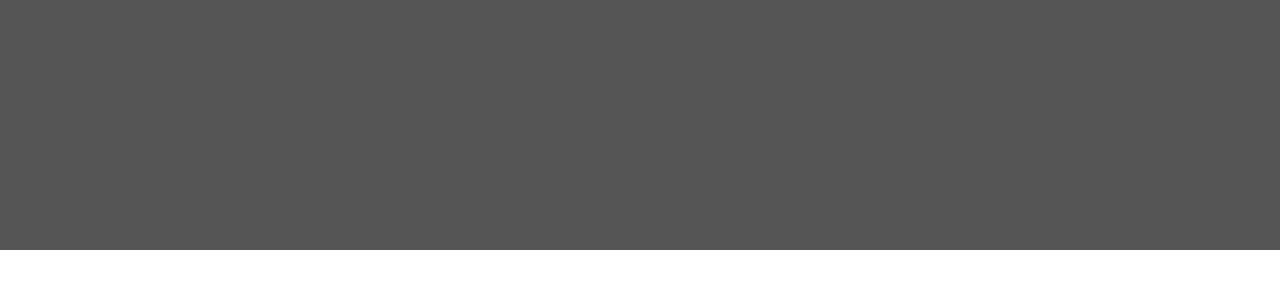
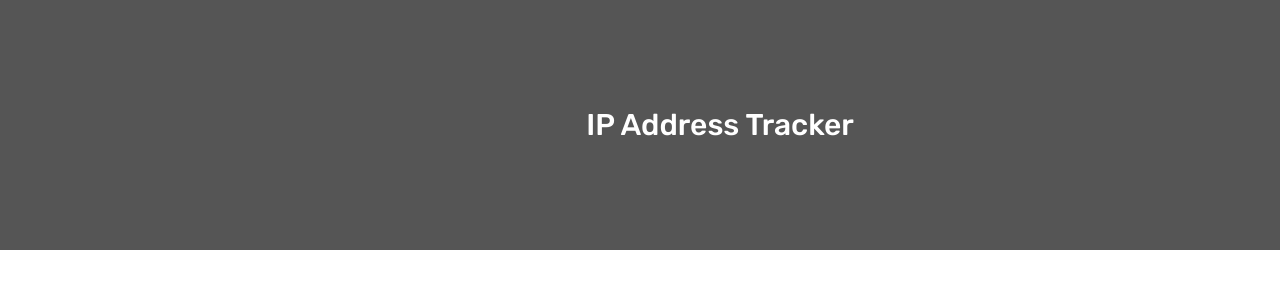
Before and after one commit to bartek-swiderski92/ip-address-tracker, a React (Create React App) app: page / in a window 1280 px wide. Shown: the top 300 px of the page. Built offline with nearby package versions, Linux system fonts and the light colour scheme.

Commit message:
styled heading

```diff
--- a/src/Header.scss
+++ b/src/Header.scss
@@ -1,7 +1,20 @@
-.background-image {
+@import "./sass/variables";
+
+.header--background {
+    display: flex;
+    justify-content: space-around;
+    flex-direction: column;
+    align-items: center;
+
     overflow: hidden;
     background-color: #555;
     width: 1440px;
     height: 250px;
+    }
 
+.header--heading {
+    font-family: $font-family;
+    color: white;
+    font-size: 3rem;
+    font-weight: 500;
 }
--- a/src/Header.tsx
+++ b/src/Header.tsx
@@ -3,10 +3,12 @@ import './Header.scss'
 function Header() {
     const background = './images/pattern-bg.png'
 
-
     return (
         <header>
-            <div className="background-image">            </div>
+            <div className="header--background">
+                <h1 className="header--heading">IP Address Tracker</h1>
+
+            </div>
         </header >
     )
 }
```
